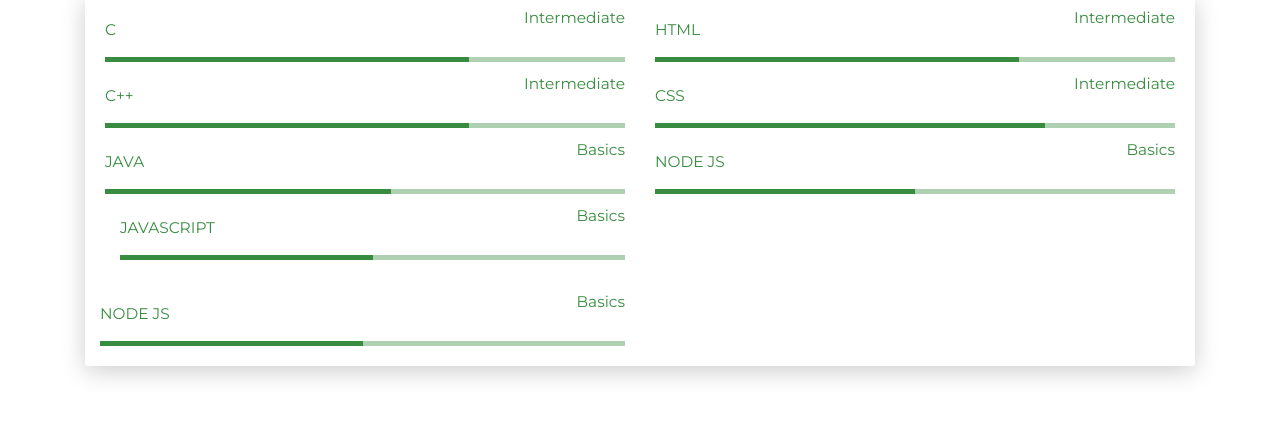
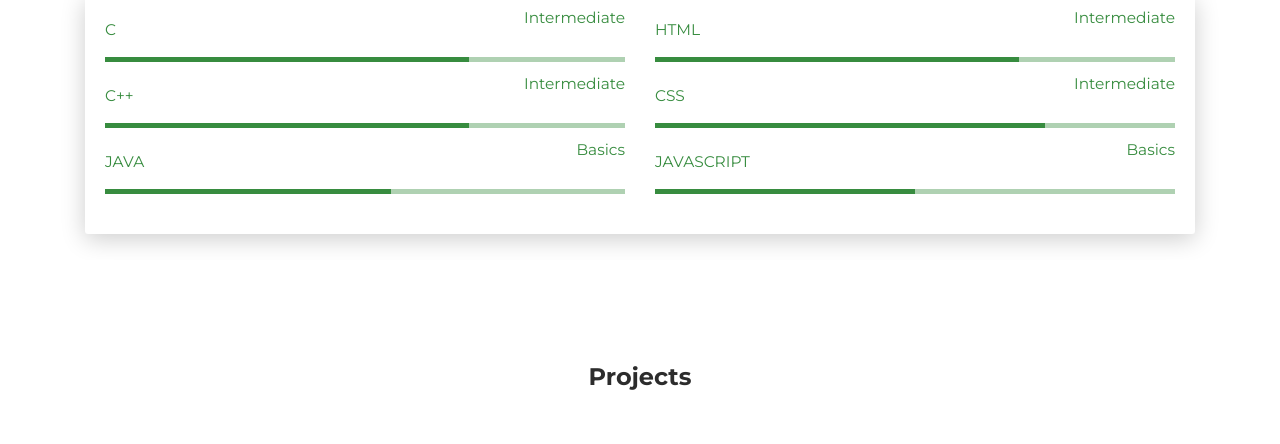
Before and after one commit to Muralidharan2003/Muralidharan2003.github.io, a plain HTML site: page index.html in a window 1280 px wide. Shown: the part 1068-1512 px from the top of the page. Drawn offline with nearby package versions, Linux system fonts and the light colour scheme.

Commit message:
Update index.html

```diff
--- a/index.html
+++ b/index.html
@@ -147,26 +147,10 @@
               </div>
             </div>
           </div>
-           <div class="col-md-6">
-            <div class="progress-container progress-primary"><span class="progress-badge">Node JS</span>
-              <div class="progress">
-                <div class="progress-bar progress-bar-primary" data-aos="progress-full" data-aos-offset="10" data-aos-duration="2000" role="progressbar" aria-valuenow="60" aria-valuemin="0" aria-valuemax="100" style="width: 50%;"></div><span class="progress-value">Basics</span>
-              </div>
-            </div>
-          </div>
-        </div>
           <div class="col-md-6">
             <div class="progress-container progress-primary"><span class="progress-badge">JavaScript</span>
               <div class="progress">
                 <div class="progress-bar progress-bar-primary" data-aos="progress-full" data-aos-offset="10" data-aos-duration="2000" role="progressbar" aria-valuenow="60" aria-valuemin="0" aria-valuemax="100" style="width: 50%;"></div><span class="progress-value">Basics</span>
-              </div>
-            </div>
-          </div>
-        </div>
-       <div class="col-md-6">
-            <div class="progress-container progress-primary"><span class="progress-badge">Node JS</span>
-              <div class="progress">
-                <div class="progress-bar progress-bar-primary" data-aos="progress-full" data-aos-offset="10" data-aos-duration="2000" role="progressbar" aria-valuenow="50" aria-valuemin="0" aria-valuemax="100" style="width: 50%;"></div><span class="progress-value">Basics</span>
               </div>
             </div>
           </div>
```
